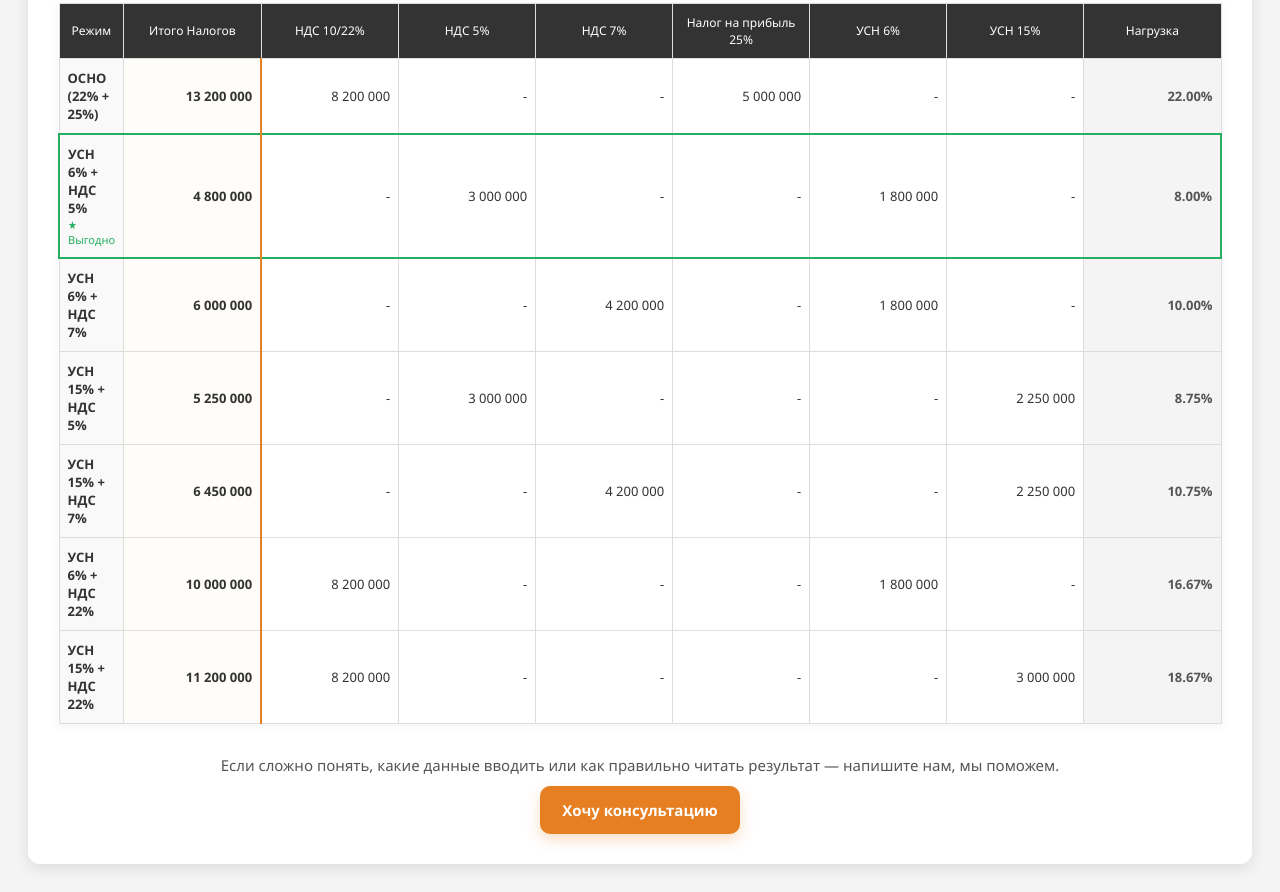
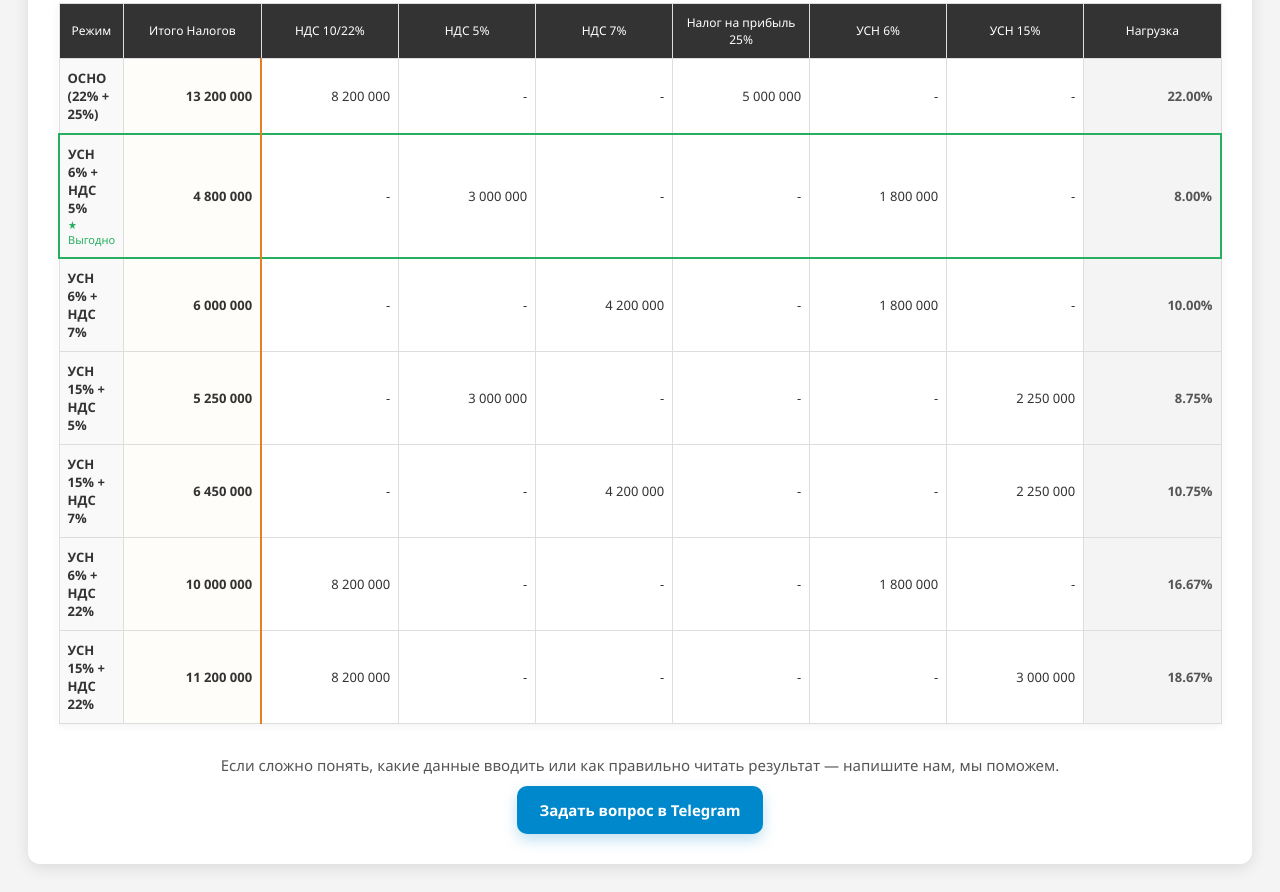
Before and after one commit to maxvideo812-ux/tax-calc-2026, a plain HTML site: page index.html in a window 1280 px wide. Shown: the part 654-1546 px from the top of the page. Drawn offline with Linux system fonts and the light colour scheme.

Commit message:
Update index.html

```diff
--- a/index.html
+++ b/index.html
@@ -17,7 +17,6 @@
             background: white;
             padding: 30px;
             border-radius: 12px;
-
             box-shadow: 0 4px 15px rgba(0,0,0,0.1);
         }
         h2 {
@@ -231,7 +230,7 @@
             line-height: 1.5;
         }
 
-        /* Кнопка "Задать вопрос в Telegram" */
+        /* Кнопка "Хочу консультацию" */
         .cta-wrap{
             margin-top: 0px; /* Убрали лишний отступ, так как он есть у надписи */
             display: flex;
@@ -242,17 +241,20 @@
             align-items: center;
             justify-content: center;
             padding: 14px 22px;
-            background-color: #e67e22;
+            /* ИЗМЕНЕНИЕ: Синий цвет Telegram */
+            background-color: #0088cc;
             color: #fff;
             text-decoration: none;
             border-radius: 10px;
             font-weight: 700;
             font-size: 15px;
-            box-shadow: 0 6px 14px rgba(230, 126, 34, 0.25);
+            /* ИЗМЕНЕНИЕ: Цвет тени под синюю кнопку */
+            box-shadow: 0 6px 14px rgba(0, 136, 204, 0.25);
             transition: transform .08s ease, background-color .15s ease;
         }
         .cta-btn:hover{
-            background-color: #d35400;
+            /* ИЗМЕНЕНИЕ: Цвет при наведении */
+            background-color: #0077b5;
             transform: translateY(-1px);
         }
         .cta-btn:active{
@@ -444,7 +446,7 @@
     </div>
 
     <div class="cta-wrap">
-        <a class="cta-btn" href="https://t.me/belousov_m" target="_blank" rel="noopener">Хочу консультацию</a>
+        <a class="cta-btn" href="https://t.me/belousov_m" target="_blank" rel="noopener">Задать вопрос в Telegram</a>
     </div>
 </div>
 
```
